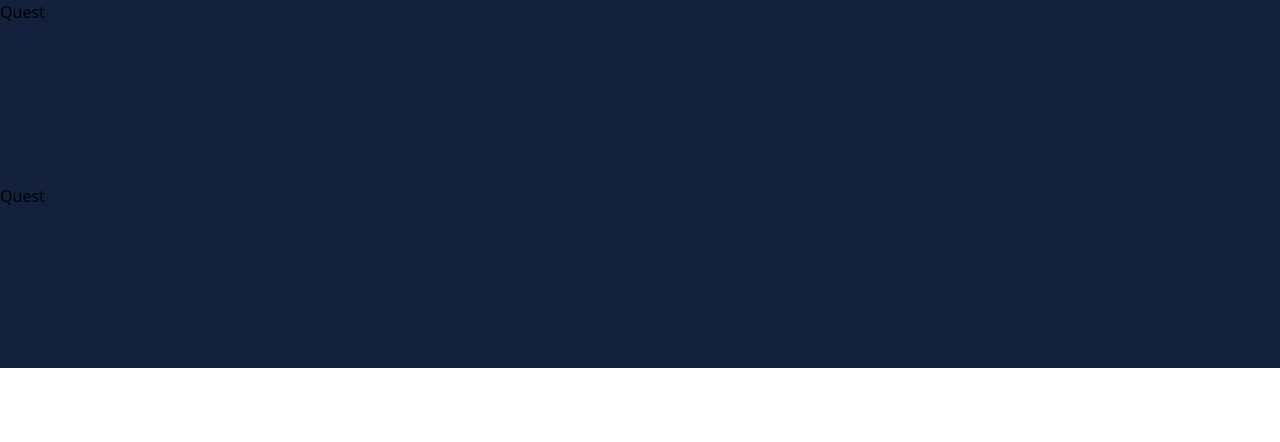
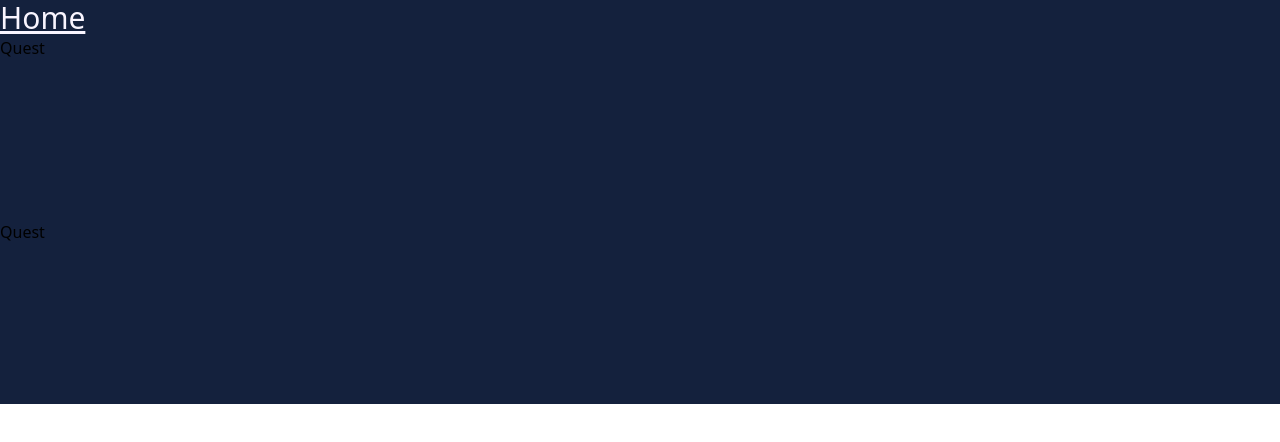
Before and after one commit to Xavier-Charles/onboarder, a React (Vite) app: page /q/axelar in a window 1280 px wide. Shown: the top 442 px of the page. Built offline with nearby package versions, Linux system fonts and the light colour scheme.

Commit message:
update routing

```diff
--- a/package.json
+++ b/package.json
@@ -14,7 +14,7 @@
     "@reach/router": "^1.3.4",
     "clsx": "1.2.1",
     "firebase": "9.21.0",
-    "framer-motion": "10.12.8",
+    "framer-motion": "7.2.0",
     "moment": "2.29.4",
     "react": "18.2.0",
     "react-dom": "18.2.0",
--- a/src/components/Quests.jsx
+++ b/src/components/Quests.jsx
@@ -3,6 +3,7 @@ import bnbgreenfield from "../assets/img/projects/bnbgreenfield.jpg";
 import nodereal from "../assets/img/projects/nodereal.jpg";
 import axelar from "../assets/img/projects/axelar.jpg";
 import clsx from "clsx";
+import { Link } from "@reach/router";
 
 function SwirlyDoodle({ className }) {
   return (
@@ -105,10 +106,10 @@ const Quests = () => {
                 </div>
               </div>
               <h3 className="mt-3 text-lg font-semibold leading-6 text-white">
-                <a href={`/q/${quest.slug}`}>
+                <Link to={`/q/${quest.slug}`}>
                   <span className="absolute inset-0"></span>
                   {quest.title}
-                </a>
+                </Link>
               </h3>
             </article>
           ))}
--- a/src/pages/Quest.jsx
+++ b/src/pages/Quest.jsx
@@ -1,3 +1,4 @@
+import { Link } from "@reach/router";
 import { motion, useIsPresent } from "framer-motion";
 
 const Quest = () => {
@@ -8,6 +9,7 @@ const Quest = () => {
   return (
     <div>
       <div key="quest" className="bg-oxford">
+        <Link to="/" className="text-magwhite underline text-3xl">Home</Link>
         <h1>Quest</h1>
         <p className="py-40">Quest</p>
         <motion.div
```
Also changed, not shown: 1 other file (tests, documents, lock files or other folders).
